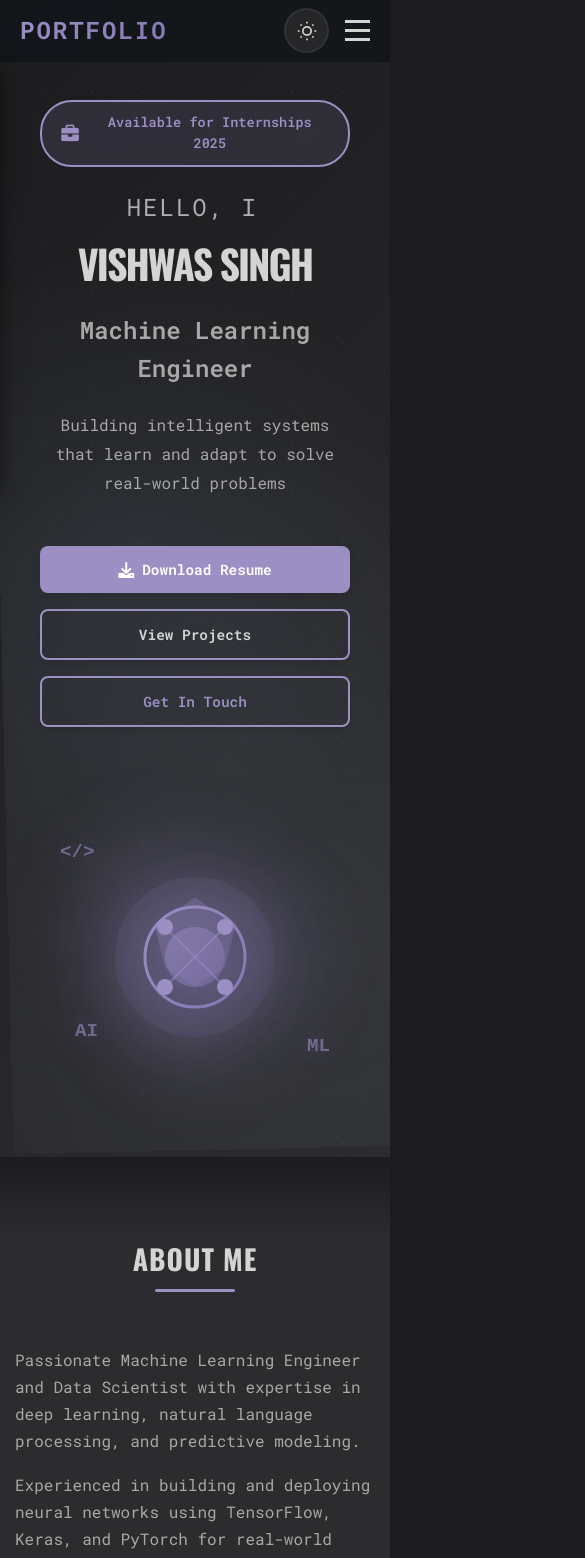
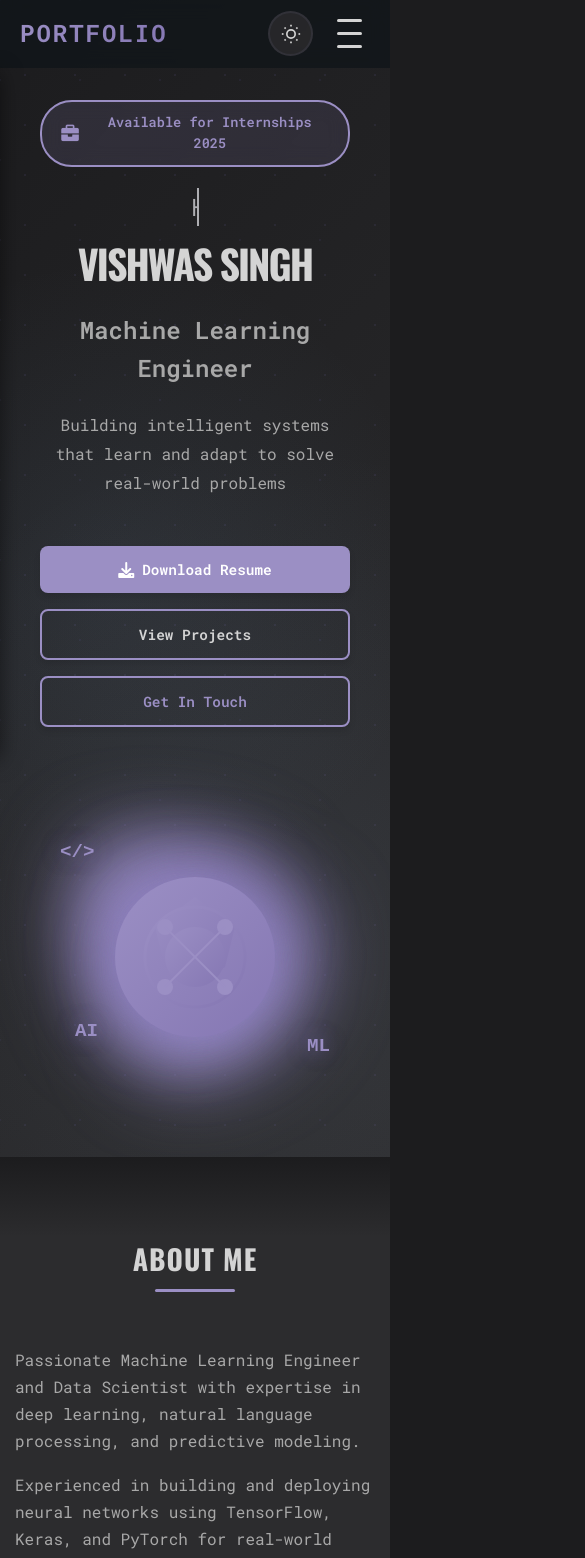
Before and after one commit to VISHWAS-SINGH09/portfolio-website, a React (Vite) app: page / in a window 390 px wide. Shown: the top 1558 px of the page, 585 px wide, since content can reach past the window. Built offline with nearby package versions, Linux system fonts and the light colour scheme.

Commit message:
Fix mobile animations flickering and toggle button

```diff
--- a/src/styles/globals.css
+++ b/src/styles/globals.css
@@ -2900,41 +2900,76 @@ img {
    MOBILE PERFORMANCE OPTIMIZATIONS
    ============================================ */
 
-/* Disable animations on mobile for better performance */
+/* Prevent flickering on mobile - show content immediately */
 @media (max-width: 768px) {
-  /* Reduce motion for better performance */
+  body {
+    opacity: 1 !important;
+  }
+
+  /* Force immediate visibility */
   * {
-    animation-duration: 0.01ms !important;
-    animation-iteration-count: 1 !important;
-    transition-duration: 0.01ms !important;
-  }
-
-  /* Disable heavy animations */
+    opacity: 1 !important;
+  }
+}
+
+/* Completely disable animations on mobile for better performance */
+@media (max-width: 768px) {
+  /* Kill ALL animations and transitions */
+  *,
+  *::before,
+  *::after {
+    animation: none !important;
+    transition: none !important;
+  }
+
+  /* Force all animated elements to be visible immediately */
   .hero-name,
   .hero-title,
   .hero-description,
   .hero-buttons,
+  .hero-buttons .btn,
   .project-card,
   .skill-category,
+  .skill-item,
   .stat-card,
-  .education-card {
+  .education-card,
+  .about-paragraph,
+  .about-text,
+  section,
+  .section-title {
     animation: none !important;
     opacity: 1 !important;
     transform: none !important;
-  }
-
-  /* Simplify hover effects on mobile */
+    transition: none !important;
+  }
+
+  /* Remove all hover effects on mobile */
   .btn:hover,
+  .btn:active,
   .project-card:hover,
   .skill-category:hover,
-  .stat-card:hover {
+  .skill-item:hover,
+  .stat-card:hover,
+  .education-card:hover {
     transform: none !important;
-  }
-
-  /* Disable floating animations */
+    box-shadow: none !important;
+  }
+
+  /* Disable ALL floating and moving animations */
   .image-placeholder,
-  .project-image i {
+  .project-image i,
+  .floating-symbol,
+  .shape,
+  .availability-badge i {
     animation: none !important;
+  }
+
+  /* Disable scroll animations */
+  section.animate-in,
+  .animate-in {
+    animation: none !important;
+    opacity: 1 !important;
+    transform: none !important;
   }
 }
 
@@ -2974,16 +3009,37 @@ img {
     background: var(--bg-secondary);
     flex-direction: column;
     padding: 2rem;
-    transition: left 0.3s ease;
+    transition: none !important;
     box-shadow: 0 4px 20px rgba(0, 0, 0, 0.5);
+    z-index: 999;
   }
 
   .nav-menu.active {
-    left: 0;
+    left: 0 !important;
   }
 
   .nav-toggle {
     display: flex !important;
+    flex-direction: column;
+    gap: 4px;
+    cursor: pointer;
+    padding: 8px;
+    z-index: 1000;
+    position: relative;
+  }
+
+  .nav-toggle .bar {
+    width: 25px;
+    height: 3px;
+    background-color: var(--text-primary);
+    border-radius: 2px;
+    transition: none !important;
+  }
+
+  .nav-link {
+    padding: 1rem 0;
+    font-size: 1.1rem;
+    border-bottom: 1px solid var(--card-border);
   }
 
   /* Hero section mobile */
```
